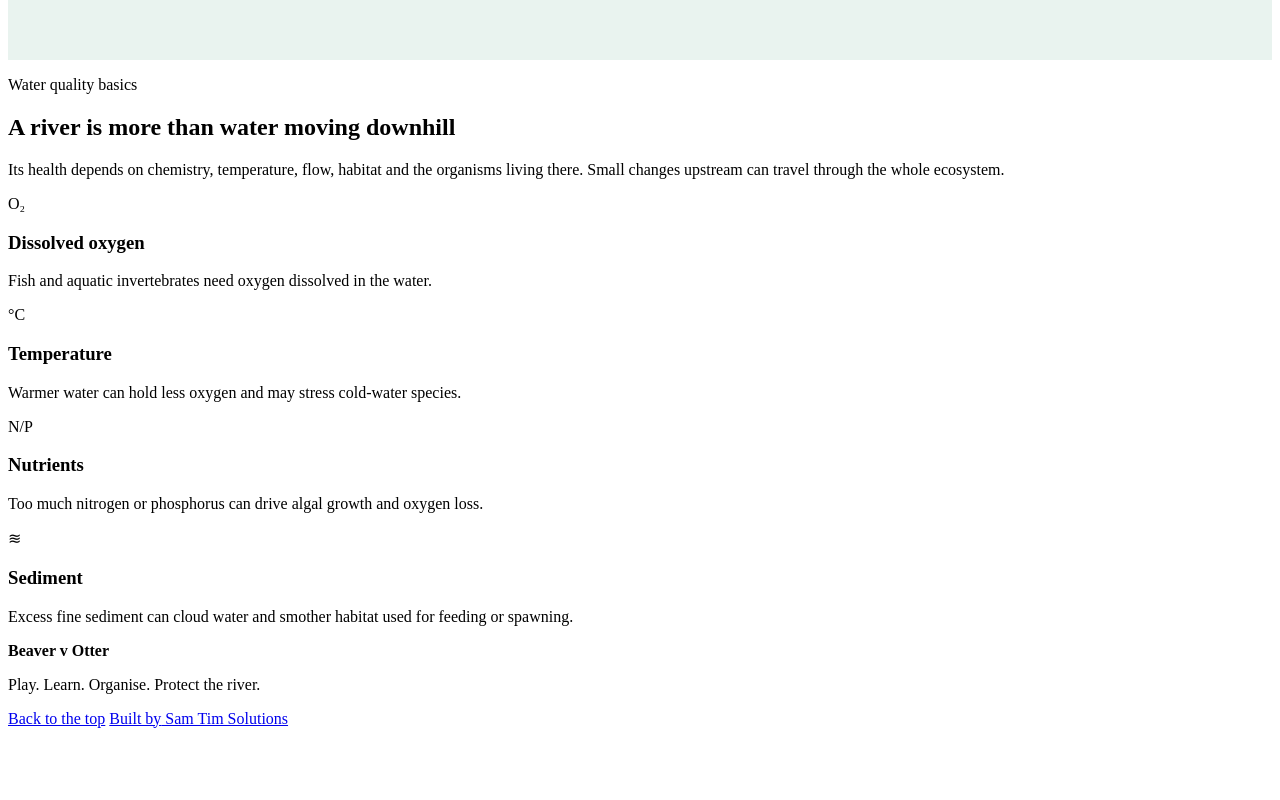
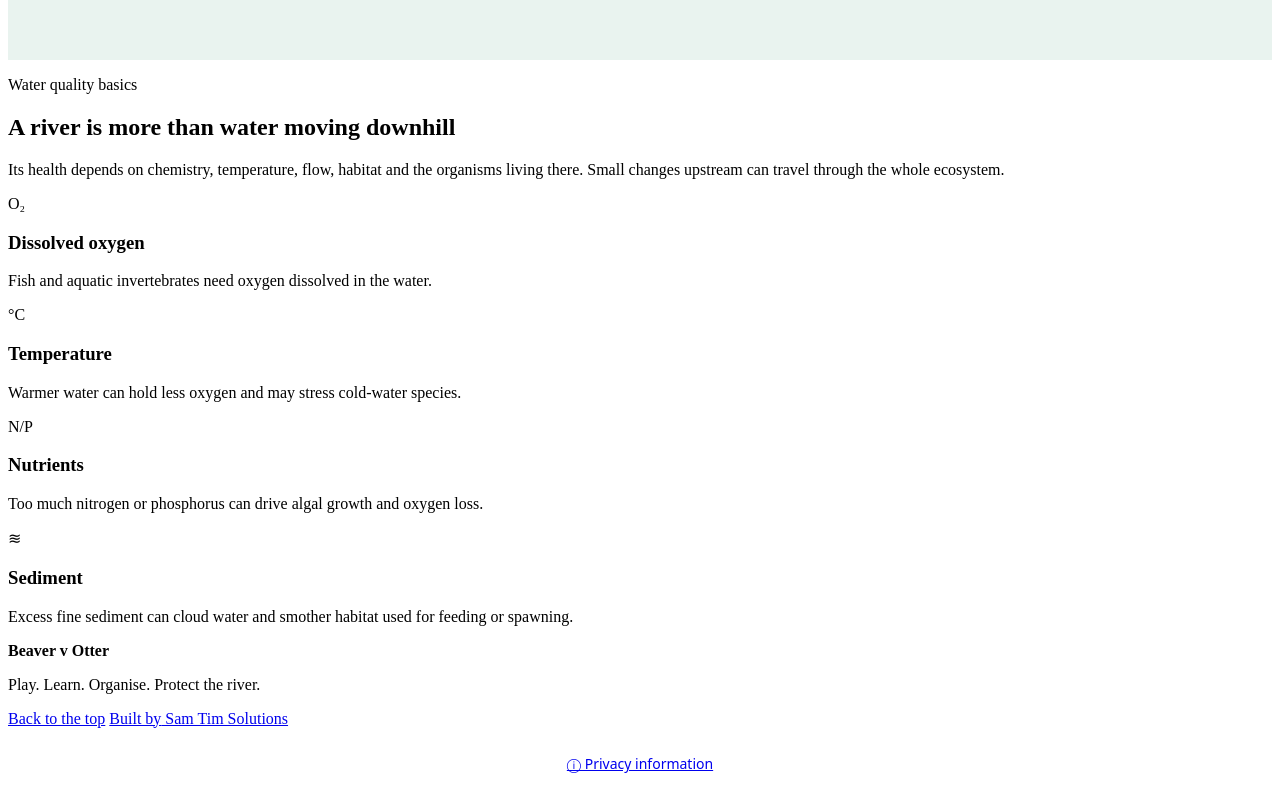
Before and after one commit to SamOBrienOlinger/beaver-v-otter, a website with bundled scripts: page index.html in a window 1280 px wide. Shown: the part 7062-7862 px from the top of the page. Before the commit the page ends 7798 px from the top, so only its background shows below. Built offline with nearby package versions, Linux system fonts and the light colour scheme.

Commit message:
Link privacy information from homepage

```diff
--- a/index.html
+++ b/index.html
@@ -351,5 +351,5 @@
   <script src="game-data.js?v=river-experience-2"></script>
   <script src="game-core.js?v=river-experience-2"></script>
   <script src="script.js?v=river-experience-2"></script>
-</body>
+<p style="text-align:center;padding:.8rem;font:14px system-ui"><a href="privacy.html" aria-label="Read privacy information">ⓘ Privacy information</a></p></body>
 </html>
```
